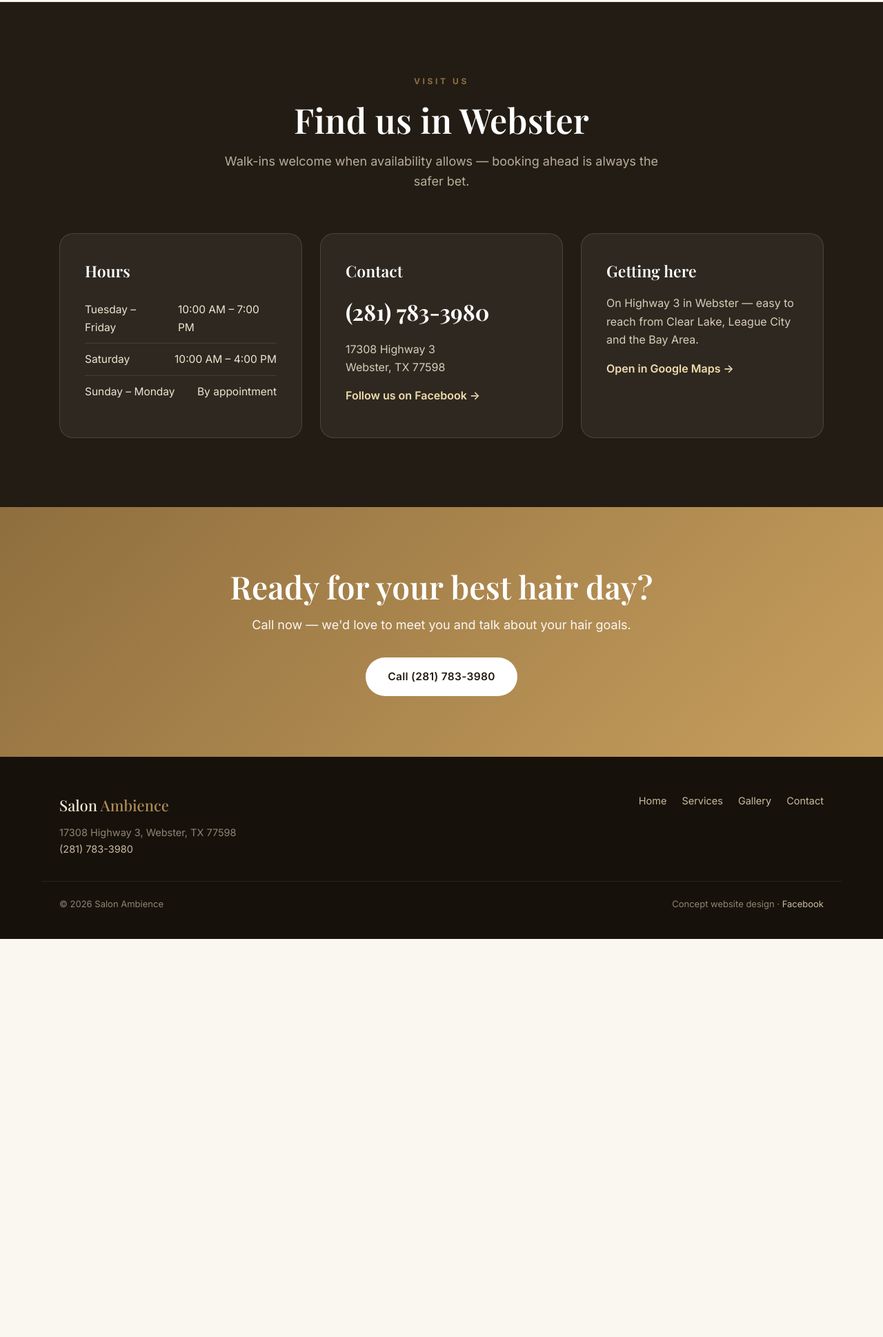
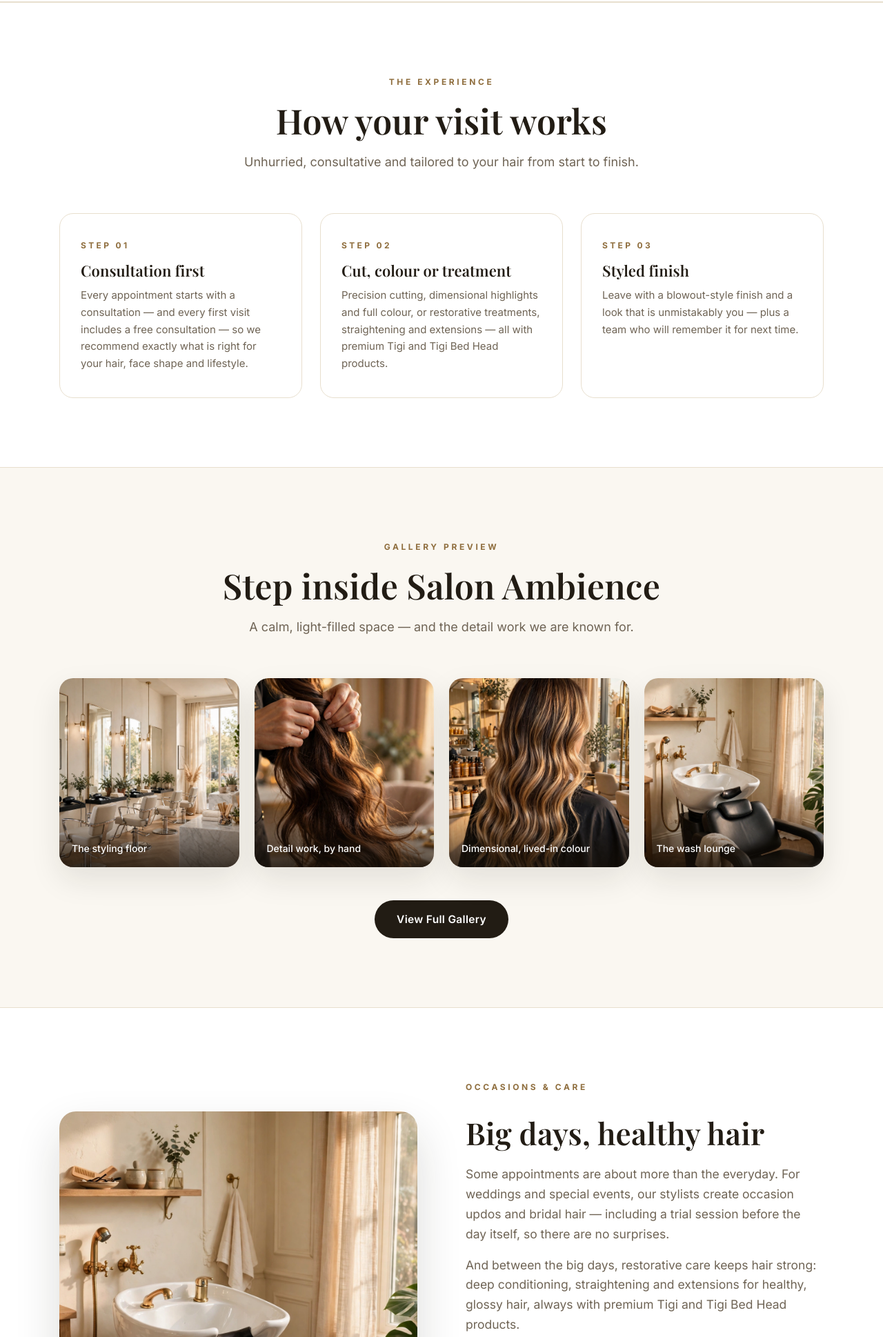
Before and after one commit to afnankhadim5750/salon-ambience, a plain HTML site: page index.html in a window 1280 px wide. Shown: the part 2491-4429 px from the top of the page at 69% size. Before the commit the page ends 3852 px from the top, so only its background shows below. Drawn offline with nearby package versions, Linux system fonts and the light colour scheme; a web font is replaced by a local one.

Commit message:
Demo website concept for Salon Ambience (Webster, TX)

```diff
--- a/index.html
+++ b/index.html
@@ -50,6 +50,7 @@
   </div>
 </div>
 
+
 <section class="sec">
   <div class="wrap">
     <div class="sec-head">
@@ -80,6 +81,61 @@
         <li><span class="tick">✓</span> All major cards accepted</li>
       </ul>
       <a class="btn" href="contact.html">Plan Your Visit</a>
+    </div>
+  </div>
+</section>
+
+
+
+
+<section class="sec" style="background:var(--white);border-top:1px solid var(--line);border-bottom:1px solid var(--line)">
+  <div class="wrap">
+    <div class="sec-head">
+      <span class="kicker">The Experience</span>
+      <h2>How your visit works</h2>
+      <p>Unhurried, consultative and tailored to your hair from start to finish.</p>
+    </div>
+    <div class="steps3">
+      <div class="stepc"><p class="snum">Step 01</p><h3>Consultation first</h3><p>Every appointment starts with a consultation — and every first visit includes a free consultation — so we recommend exactly what is right for your hair, face shape and lifestyle.</p></div>
+      <div class="stepc"><p class="snum">Step 02</p><h3>Cut, colour or treatment</h3><p>Precision cutting, dimensional highlights and full colour, or restorative treatments, straightening and extensions — all with premium Tigi and Tigi Bed Head products.</p></div>
+      <div class="stepc"><p class="snum">Step 03</p><h3>Styled finish</h3><p>Leave with a blowout-style finish and a look that is unmistakably you — plus a team who will remember it for next time.</p></div>
+    </div>
+  </div>
+</section>
+
+<section class="sec">
+  <div class="wrap">
+    <div class="sec-head">
+      <span class="kicker">Gallery Preview</span>
+      <h2>Step inside Salon Ambience</h2>
+      <p>A calm, light-filled space — and the detail work we are known for.</p>
+    </div>
+    <div class="gprev">
+      <figure><img src="images/hero.webp" alt="Salon Ambience styling floor in Webster"><figcaption>The styling floor</figcaption></figure>
+      <figure><img src="images/detail.webp" alt="Stylist finishing a look at Salon Ambience"><figcaption>Detail work, by hand</figcaption></figure>
+      <figure><img src="images/work-1.webp" alt="Balayage hair result at Salon Ambience"><figcaption>Dimensional, lived-in colour</figcaption></figure>
+      <figure><img src="images/work-2.webp" alt="Wash station at Salon Ambience"><figcaption>The wash lounge</figcaption></figure>
+    </div>
+    <div class="center"><a class="btn" href="gallery.html">View Full Gallery</a></div>
+  </div>
+</section>
+
+
+
+<section class="sec" style="background:var(--white);border-top:1px solid var(--line);border-bottom:1px solid var(--line)">
+  <div class="wrap split">
+    <div class="frame"><img src="images/work-2.webp" alt="Occasion styling at Salon Ambience"></div>
+    <div>
+      <span class="kicker">Occasions &amp; Care</span>
+      <h2>Big days, healthy hair</h2>
+      <p>Some appointments are about more than the everyday. For weddings and special events, our stylists create occasion updos and bridal hair — including a trial session before the day itself, so there are no surprises.</p>
+      <p>And between the big days, restorative care keeps hair strong: deep conditioning, straightening and extensions for healthy, glossy hair, always with premium Tigi and Tigi Bed Head products.</p>
+      <ul class="checklist">
+        <li><span class="tick">✓</span> Bridal hair with a trial session</li>
+        <li><span class="tick">✓</span> Occasion updos for weddings &amp; events</li>
+        <li><span class="tick">✓</span> Deep conditioning, straightening &amp; extensions</li>
+      </ul>
+      <a class="btn" href="services.html">See Special Events &amp; Treatments</a>
     </div>
   </div>
 </section>
--- a/styles.css
+++ b/styles.css
@@ -210,3 +210,29 @@ footer.site .flinks{display:flex;gap:22px}
   .gal img{height:300px}
   .concept{top:auto;bottom:16px}
 }
+
+/* --- Enrichment: highlights / story / experience / gallery preview / FAQ --- */
+.highlights{padding:54px 0 6px}
+.hl-grid{display:grid;grid-template-columns:repeat(4,1fr);gap:22px}
+.hl-card{background:var(--white);border:1px solid var(--line);border-radius:var(--radius);padding:30px 24px;text-align:center;box-shadow:0 12px 30px rgba(34,28,20,.06)}
+.hl-card .tile{width:56px;height:56px;border-radius:18px;background:var(--cream);display:flex;align-items:center;justify-content:center;margin:0 auto 16px}
+.hl-card .tile i{font-size:25px;color:var(--gold-deep)}
+.hl-card h3{font-size:19px;margin-bottom:8px}
+.hl-card p{color:var(--muted);font-size:14.5px}
+@media(max-width:920px){.hl-grid{grid-template-columns:1fr 1fr}}
+@media(max-width:520px){.hl-grid{grid-template-columns:1fr}}
+.steps3{display:grid;grid-template-columns:repeat(3,1fr);gap:26px}
+.stepc{background:var(--white);border:1px solid var(--line);border-radius:var(--radius);padding:36px 30px}
+.stepc .snum{font-size:12px;font-weight:700;letter-spacing:.28em;text-transform:uppercase;color:var(--gold-deep);margin-bottom:14px}
+.stepc h3{font-size:22px;margin-bottom:10px}
+.stepc p{color:var(--muted);font-size:15px}
+@media(max-width:860px){.steps3{grid-template-columns:1fr}}
+.gprev{display:grid;grid-template-columns:repeat(4,1fr);gap:22px}
+.gprev figure{border-radius:var(--radius);overflow:hidden;position:relative;box-shadow:var(--shadow);margin:0}
+.gprev img{width:100%;height:auto;aspect-ratio:4/4.2;object-fit:cover}
+.gprev figcaption{position:absolute;left:0;right:0;bottom:0;padding:36px 18px 16px;color:#fff;font-size:14px;font-weight:500;background:linear-gradient(to top,rgba(22,16,9,.72),transparent)}
+@media(max-width:860px){.gprev{grid-template-columns:1fr 1fr}}
+.faq-list{max-width:760px;margin:0 auto;text-align:left}
+.faq-item{border-bottom:1px solid var(--line);padding:26px 0}
+.faq-item h3{font-size:21px;margin-bottom:8px}
+.faq-item p{color:var(--muted);font-size:16px}
```
